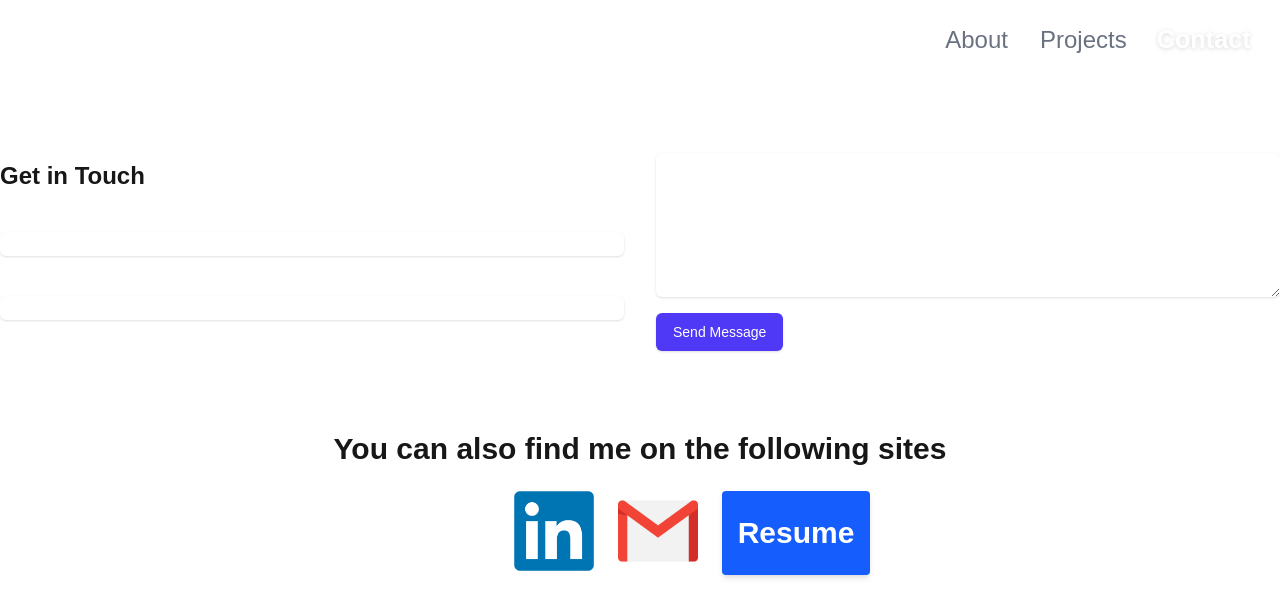
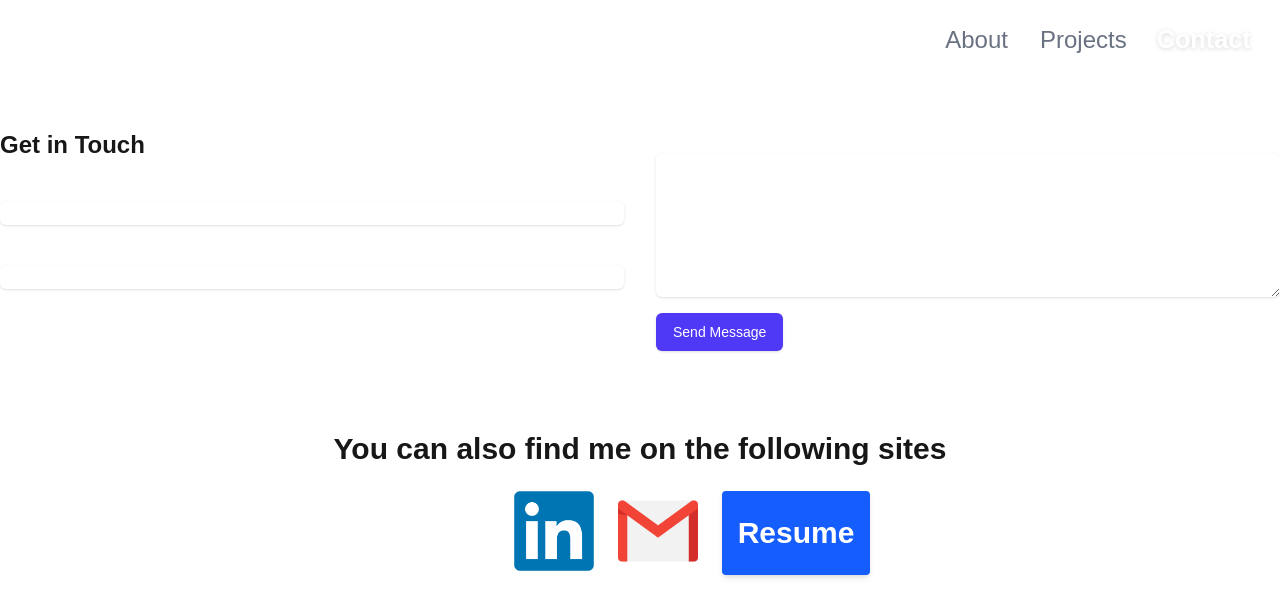
Before and after one commit to GustavoCoutino/PortfolioV2, a Next.js app: page /contact in a window 1280 px wide. Shown: the top 616 px of the page. Built offline with nearby package versions, Linux system fonts and the light colour scheme.

Commit message:
Add contact functinality with emailjs

```diff
--- a/components/contact/ContactSection.tsx
+++ b/components/contact/ContactSection.tsx
@@ -1,10 +1,16 @@
 "use client";
 
-import { useState } from "react";
+import { useState, useRef } from "react";
+import emailjs from "@emailjs/browser";
 
 interface ContactFormState {
   name: string;
   email: string;
+  message: string;
+}
+
+interface StatusMessage {
+  success: boolean;
   message: string;
 }
 
@@ -14,14 +20,71 @@ export function ContactSection() {
     email: "",
     message: "",
   });
+  const [isSubmitting, setIsSubmitting] = useState<boolean>(false);
+  const [statusMessage, setStatusMessage] = useState<StatusMessage | null>(
+    null
+  );
+  const formRef = useRef<HTMLFormElement>(null);
+
   const handleChange = (
     event: React.ChangeEvent<HTMLInputElement | HTMLTextAreaElement>
   ) => {
     setContactForm({ ...contactForm, [event.target.id]: event.target.value });
   };
+
+  const handleSubmit = async (event: React.FormEvent) => {
+    event.preventDefault();
+
+    if (!contactForm.name || !contactForm.email || !contactForm.message) {
+      setStatusMessage({
+        success: false,
+        message: "Please fill out all fields.",
+      });
+      return;
+    }
+
+    const serviceId = process.env.NEXT_PUBLIC_SERVICE_ID;
+    const templateId = process.env.NEXT_PUBLIC_TEMPLATE_ID;
+    const publicKey = process.env.NEXT_PUBLIC_PUBLIC_KEY;
+
+    if (!serviceId || !templateId || !publicKey) {
+      throw new Error("EmailJS configuration is missing");
+    }
+
+    await emailjs.sendForm(
+      serviceId,
+      templateId,
+      formRef.current as HTMLFormElement,
+      publicKey
+    );
+
+    setContactForm({ name: "", email: "", message: "" });
+
+    setStatusMessage({
+      success: true,
+      message: "Message sent successfully! I'll get back to you soon.",
+    });
+
+    try {
+      setIsSubmitting(true);
+    } catch (error) {
+      console.error("Error sending email:", error);
+      setStatusMessage({
+        success: false,
+        message: "Failed to send message. Please try again later.",
+      });
+    } finally {
+      setIsSubmitting(false);
+    }
+  };
   return (
     <section className="w-full flex items-center min-h-[300px] py-12">
       <div className="container mx-auto flex flex-col md:flex-row items-center gap-8">
+        <form
+          ref={formRef}
+          onSubmit={handleSubmit}
+          className="w-full flex flex-col md:flex-row gap-8"
+        >
           <div className="flex-1 space-y-4">
             <h2 className="text-2xl font-bold">Get in Touch</h2>
             <div className="space-y-4">
@@ -75,11 +138,24 @@ export function ContactSection() {
             </div>
             <button
               type="submit"
+              disabled={isSubmitting}
               className="inline-flex justify-center rounded-md border border-transparent bg-indigo-600 py-2 px-4 text-sm font-medium text-white shadow-sm hover:bg-indigo-700 focus:outline-none focus:ring-2 focus:ring-indigo-500 focus:ring-offset-2"
             >
-            Send Message
+              {isSubmitting ? "Sending..." : "Send Message"}
             </button>
+            {statusMessage && (
+              <div
+                className={`mt-3 p-2 rounded ${
+                  statusMessage.success
+                    ? "bg-green-100 text-green-800"
+                    : "bg-red-100 text-red-800"
+                }`}
+              >
+                {statusMessage.message}
               </div>
+            )}
+          </div>
+        </form>
       </div>
     </section>
   );
--- a/package.json
+++ b/package.json
@@ -9,6 +9,7 @@
     "lint": "next lint"
   },
   "dependencies": {
+    "@emailjs/browser": "^4.4.1",
     "next": "15.2.1",
     "postcss": "^8.5.3",
     "react": "^19.0.0",
```
Also changed, not shown: 1 other file (tests, documents, lock files or other folders). Lines whose indentation alone changed are shown as unchanged.
